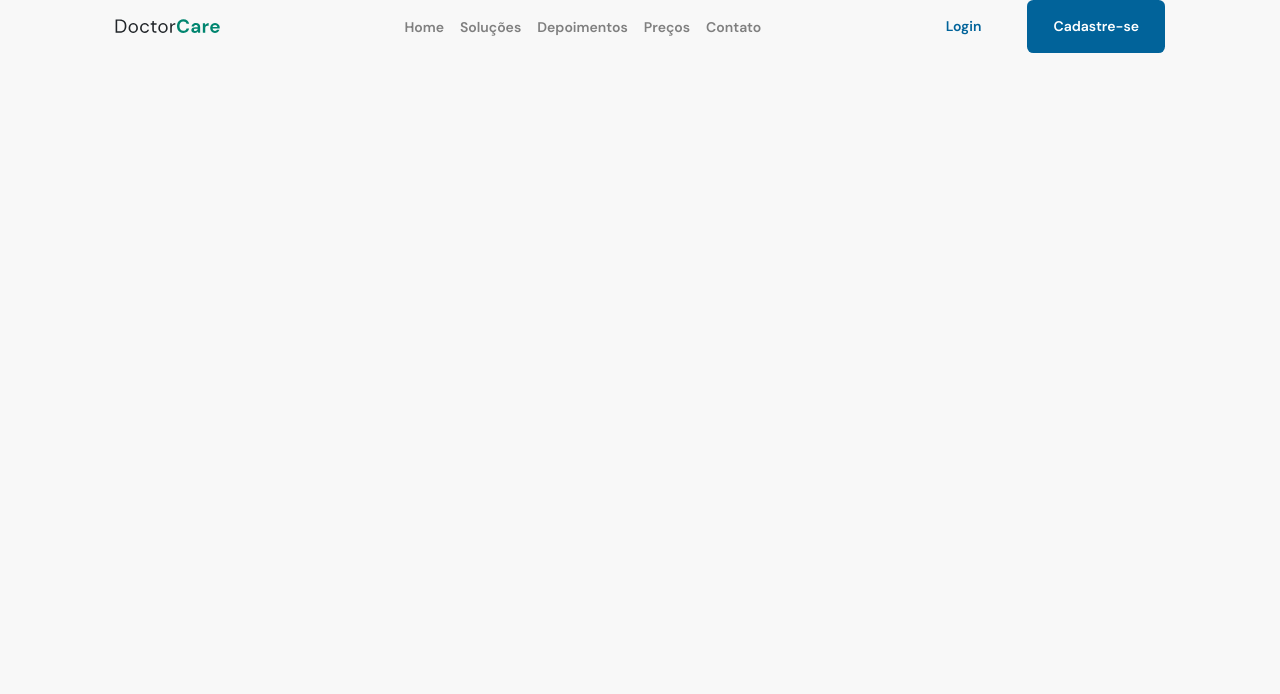
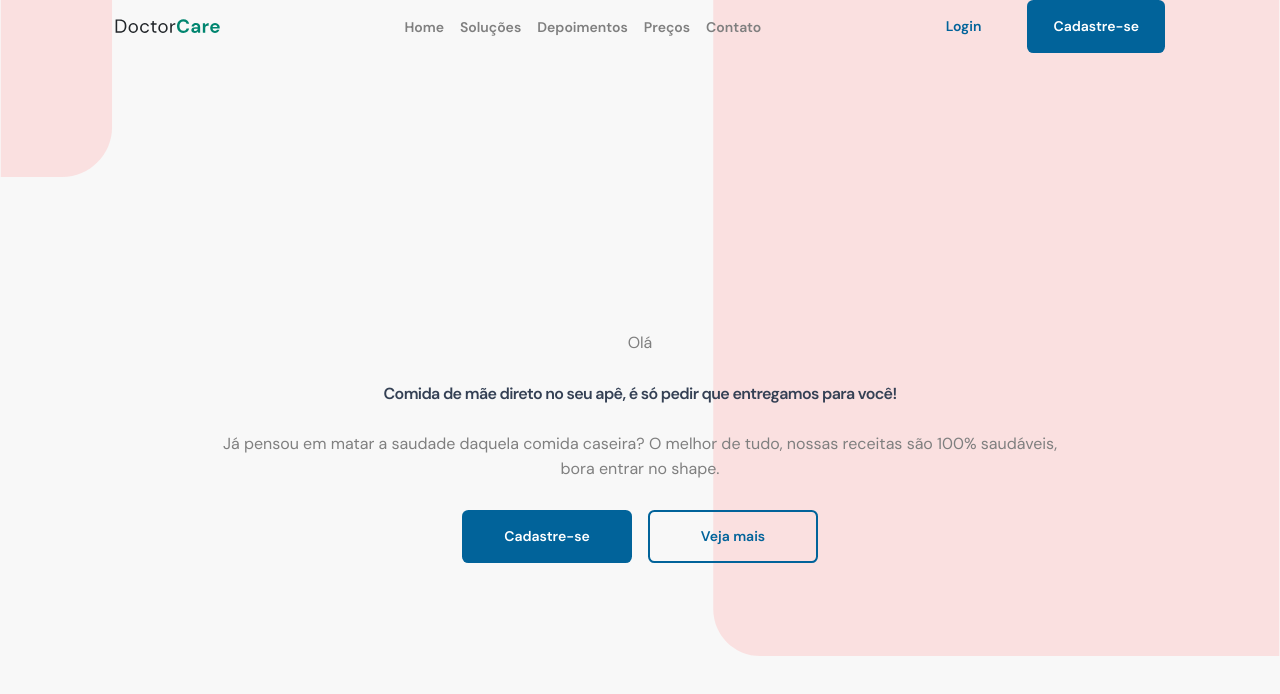
Before and after one commit to anaclaraberga/afood.company, a React (Create React App) app: page / in a window 1280 px wide. Shown: the top 694 px of the page. Built offline with nearby package versions, Linux system fonts and the light colour scheme.

Commit message:
Created: New hero style

```diff
--- a/src/pages/Home.tsx
+++ b/src/pages/Home.tsx
@@ -1,10 +1,37 @@
 import { BrowserRouter } from 'react-router-dom';
+
 import Header from '../components/Header';
+import HeroRectangleOne from "../assets/images/rectangleOne.svg";
+import HeroRectangleTwo from "../assets/images/rectangleTwo.svg";
+
+import Button from "../components/Button";
+import "../styles/hero.css";
+
 
 export default function Home() {
     return (
         <BrowserRouter>
             <Header />
+            <section id="hero">
+                <span className="desktop-only">
+                    <img src={HeroRectangleTwo} alt="Retangulo um tela inicial" />
+                </span>
+                <img src={HeroRectangleOne} alt="Retangulo dois tela inicial" />
+                <div className="container content">
+                <p className="desktop-only">
+                    Olá
+                </p>
+                <h1>Comida de mãe direto no seu apê, é só pedir que entregamos para você!</h1>
+                <p>Já pensou em matar a saudade daquela comida caseira? O melhor de tudo, nossas receitas são 100% saudáveis, bora entrar no shape.
+                </p>
+                <div className="flex gap-1">
+                    <span><Button text="Cadastre-se" /></span>
+                    <span className="desktop-only">
+                        <Button text="Veja mais" secondary />
+                    </span>
+                </div>
+            </div>
+            </section>
         </BrowserRouter>
     )
 }
--- /dev/null
+++ b/src/styles/hero.css
@@ -0,0 +1,68 @@
+#hero {
+    background: var(--light-gray);
+    border-top: 0.125rem solid #e4e4e4;
+    height: 90vh;
+    display: flex;
+}
+
+#hero > img {
+    position: absolute;
+    right: 0;
+    height: 60%;
+    padding-left: 30%;
+}
+
+#hero img {
+    opacity: 0.3;
+}
+
+#hero p {
+    color: var(--second-text-color);
+}
+
+#hero .content {
+    z-index: 1;
+    display: flex;
+    flex-direction: column;
+    margin-top: auto;
+    text-align: center;
+    gap: 1.75rem;
+}
+
+#hero .content > div {
+    width: fit-content;
+    align-self: center;
+    margin-bottom: 20%;
+}
+
+@media (width >= 1280px) {
+    #hero {
+        background: var(--background-color);
+        border-top: none;
+
+        > span {
+            position: absolute;
+            top: 0;
+        }
+
+        > img {
+            top: 0;
+            height: 82%;
+            padding-left: 55%;
+        }
+
+    }
+}
+
+.content p {
+    width: 80%;
+    align-self: center;
+}
+
+.content {
+    gap: 2.5rem;
+}
+
+.content > div :first-child {
+    width: 10.625rem;
+}
```
Also changed, not shown: src/assets/images/rectangleOne.svg (added), src/assets/images/rectangleTwo.svg (added).
